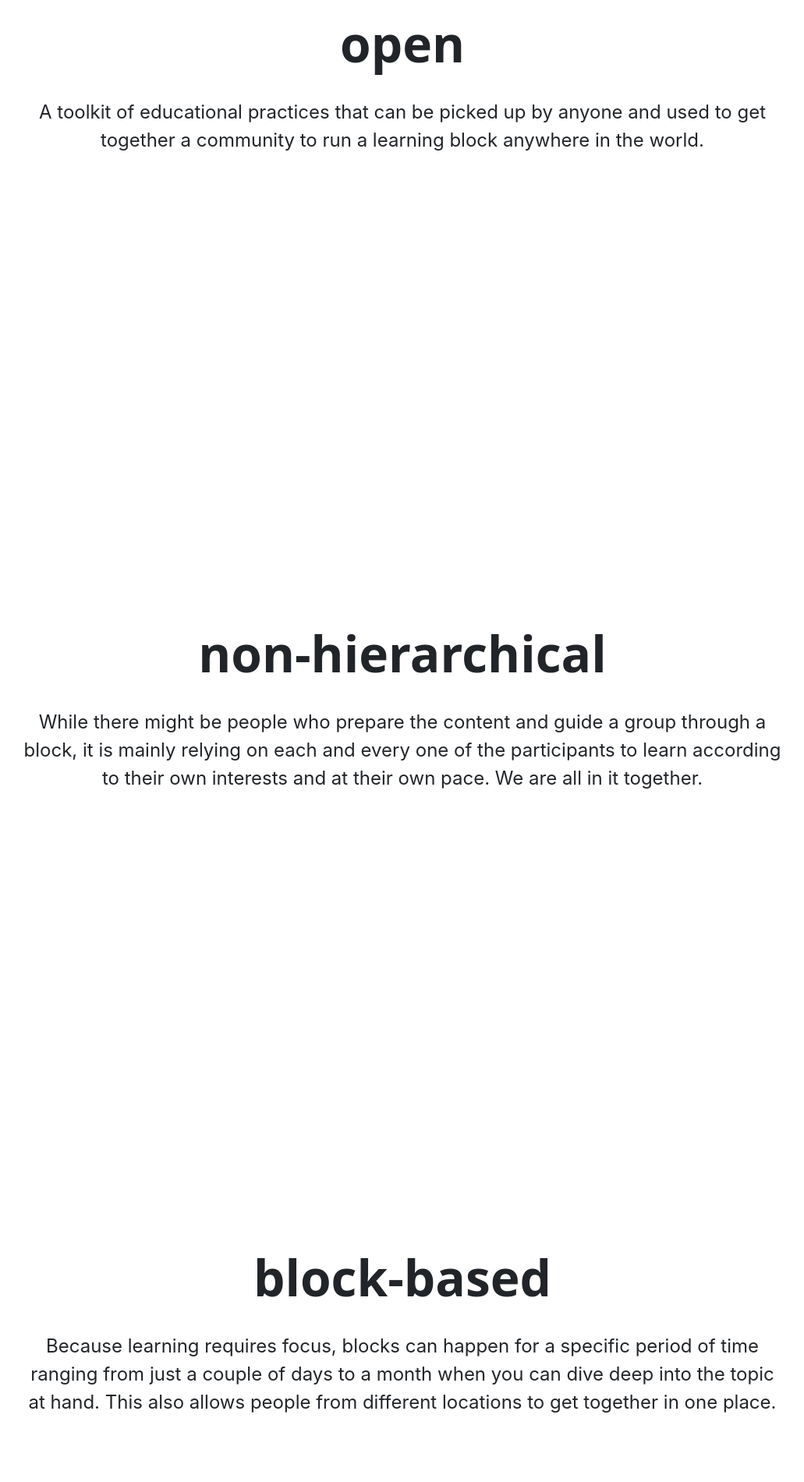
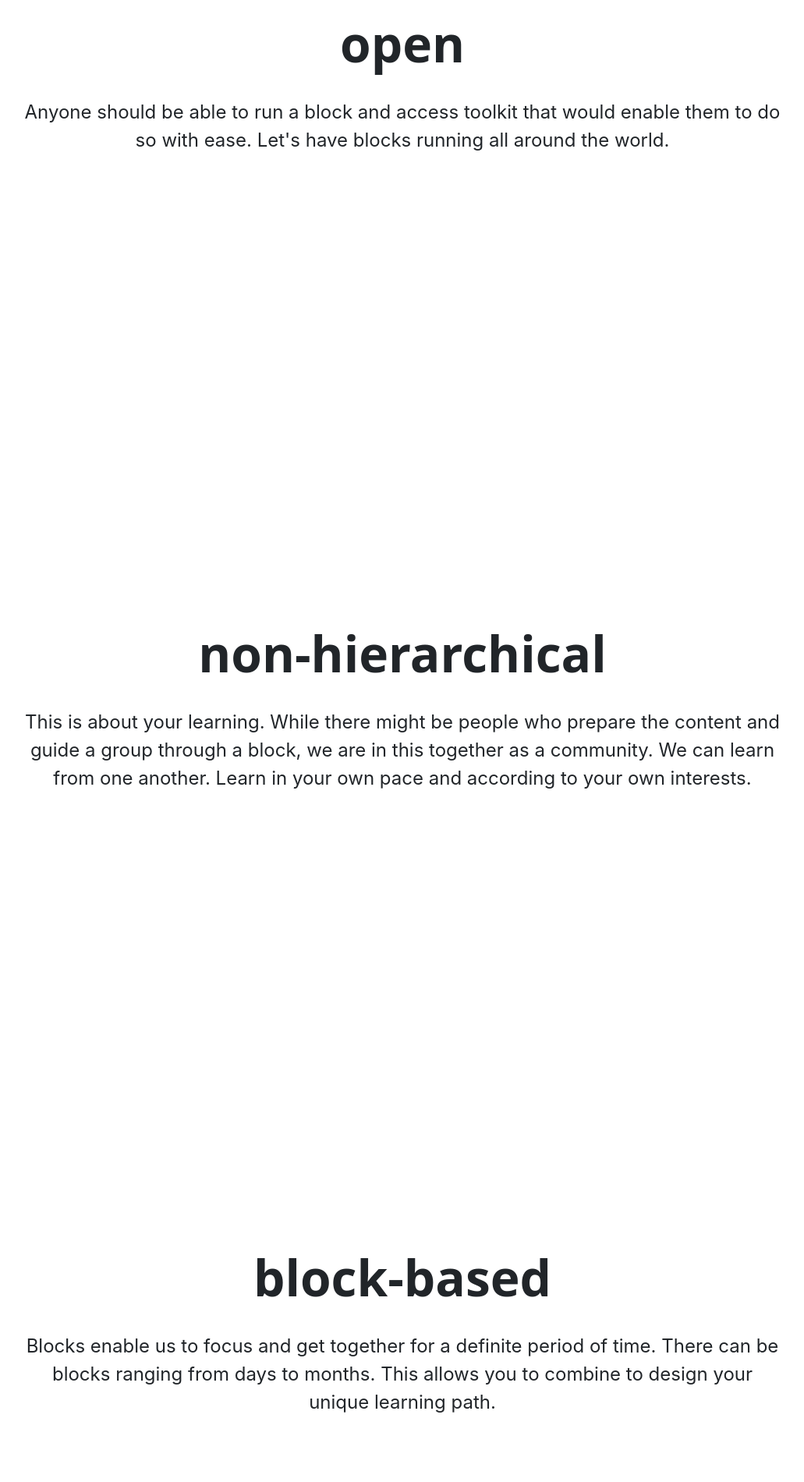
Before and after one commit to larslaichter/openbloc, a plain HTML site: page index.html in a window 1280 px wide. Shown: the part 1080-2980 px from the top of the page at 78% size, without its empty margins (124-1155 px from the left). Drawn offline with nearby package versions, Linux system fonts and the light colour scheme; a small style sheet from the web is missing.

Commit message:
Update index.html

```diff
--- a/index.html
+++ b/index.html
@@ -69,30 +69,30 @@
   <section id="open" class="section">
     <div class="container">
       <h1>open</h1>
-      <p>A toolkit of educational practices that can be picked up by anyone and used to get together a&nbsp;community to run a learning block anywhere in the world.</p>
+      <p>Anyone should be able to run a block and access toolkit that would enable them to do so with ease. Let's have blocks running all around the world.</p>
     </div>
   </section>
   <section id="non-hierarchical" class="section">
     <div class="container">
       <h1>non-hierarchical</h1>
-      <p>While there might be people who prepare the content and guide a group through a block, it is mainly relying on each and every one of the participants to learn according to their own interests and at their own pace. We are all in it together.</p>
+      <p>This is about your learning. While there might be people who prepare the content and guide a group through a block, we are in this together as a community. We can learn from one another. Learn in your own pace and according to your own interests.</p>
     </div>
   </section>
   <section id="block-based" class="section">
     <div class="container">
       <h1>block-based</h1>
-      <p>Because learning requires focus, blocks can happen for a specific period of time ranging from just a couple of days to a month when you can dive deep into the topic at hand. This also allows people from different locations to get together in one place.</p>
+      <p>Blocks enable us to focus and get together for a definite period of time. There can be blocks ranging from days to months. This allows you to combine to design your unique learning path.</p>
   </div>
 </section>
 <section id="nonprofit" class="section">
   <div class="container">
     <h1>nonprofit</h1>
-    <p>This is not for someone to profit from people's inherent desire to learn. While people's work on preparing a block should be fairly compensated, this should be crowdfunded by the community that will attend. </p>
+    <p>We can put our own funds together to get own education. People's work on preparing and guiding a block should be fairly compensated, but this should not be a way for someone to profit from people's inherent desire to learn. </p>
   </div>
 </section>
 <section id="openblock-components" class="section">
   <div class="container">
-    <h1>openblock components</h1>
+    <h1>openblock should offer:</h1>
     <ul>
       <li><strong>blocks:</strong> a database of blocks happening at different locations around the world</li>
       <li><strong>locations:</strong> a database of physical locations that are suitable for running a block</li>
```
